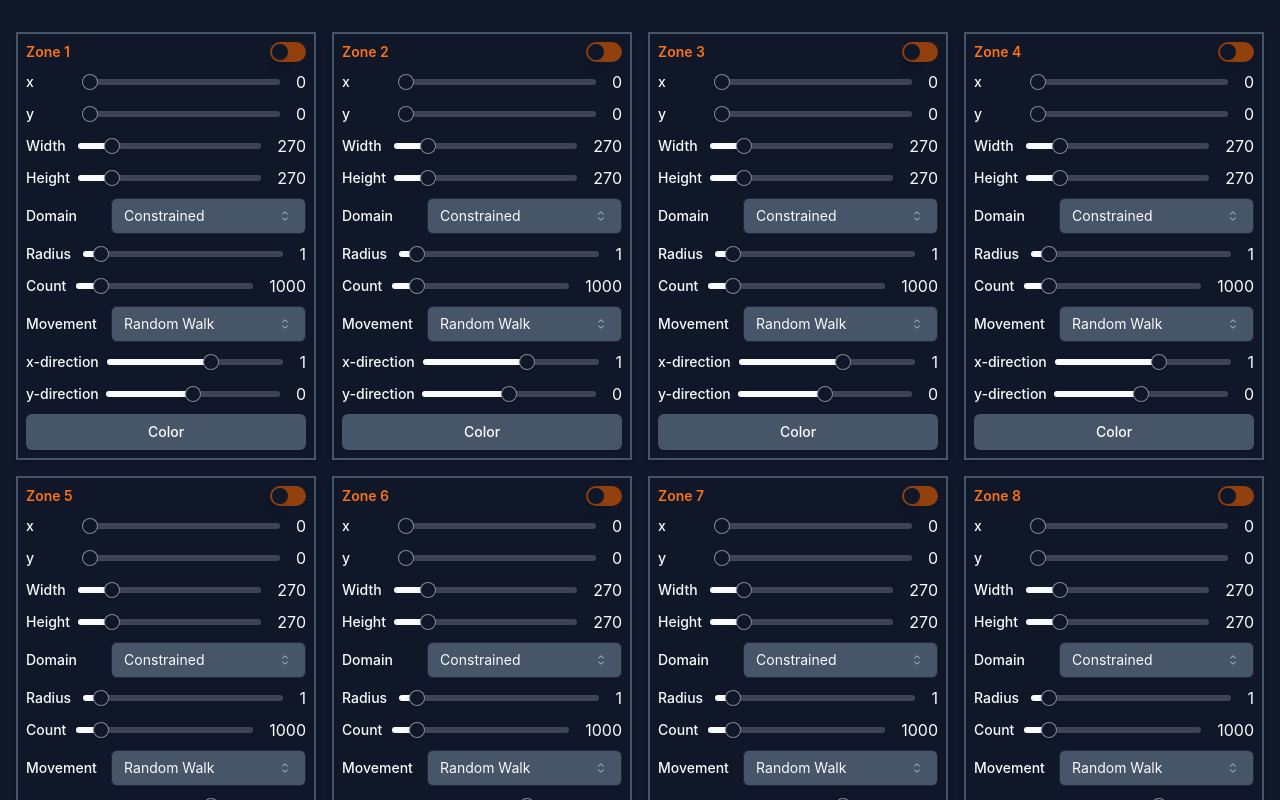
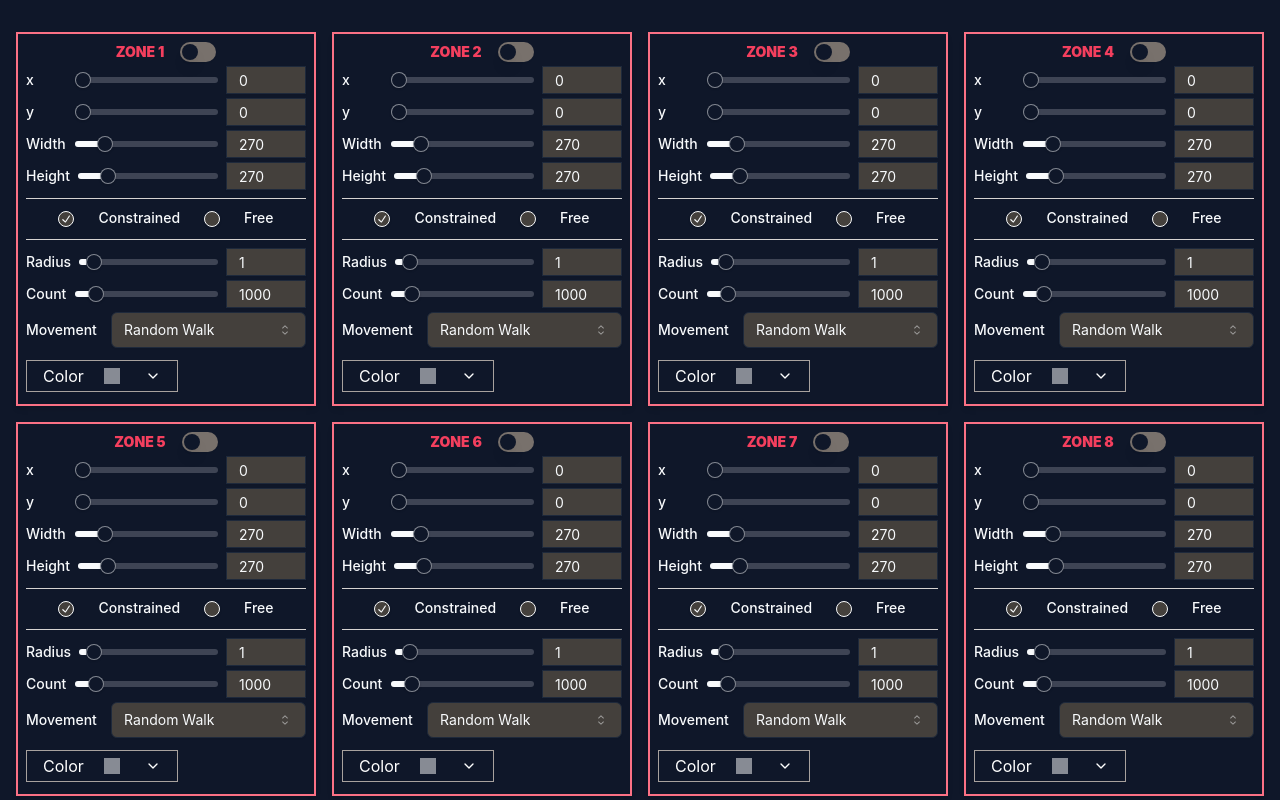
Before and after one commit to jeffreyrosenbluth/zones, a React (Vite) app: page / in a window 1280 px wide. Built offline with nearby package versions, Linux system fonts and the light colour scheme.

Commit message:
beta complete

```diff
--- a/package.json
+++ b/package.json
@@ -10,9 +10,12 @@
     "preview": "vite preview"
   },
   "dependencies": {
+    "@radix-ui/react-collapsible": "^1.1.1",
     "@radix-ui/react-icons": "^1.3.0",
     "@radix-ui/react-label": "^2.1.0",
+    "@radix-ui/react-radio-group": "^1.2.1",
     "@radix-ui/react-select": "^2.1.2",
+    "@radix-ui/react-separator": "^1.1.0",
     "@radix-ui/react-slider": "^1.2.1",
     "@radix-ui/react-slot": "^1.1.0",
     "@radix-ui/react-switch": "^1.1.1",
--- a/src/App.tsx
+++ b/src/App.tsx
@@ -1,7 +1,6 @@
 import { useEffect } from "react";
 import useCanvasWindow from "@/art";
 import { useState } from "react";
-import { Button } from "@/components/ui/button";
 import { Label } from "@/components/ui/label";
 import {
   Select,
@@ -14,6 +13,16 @@ import {
 import { Slider } from "@/components/ui/slider";
 import { ChromePicker, ColorResult } from "react-color";
 import { Switch } from "@/components/ui/switch";
+import { RadioGroup, RadioGroupItem } from "@/components/ui/radio-group";
+import { Separator } from "@/components/ui/separator";
+import { Input } from "@/components/ui/input";
+
+import {
+  Collapsible,
+  CollapsibleContent,
+  CollapsibleTrigger,
+} from "@/components/ui/collapsible";
+import { ChevronDown } from "lucide-react";
 import { RegionSettings } from "./core";
 
 const initialControls: RegionSettings[] = Array(16).fill({
@@ -33,9 +42,7 @@ const initialControls: RegionSettings[] = Array(16).fill({
 
 export default function App() {
   const [controls, setControls] = useState<RegionSettings[]>(initialControls);
-  const [colorPickerVisible, setColorPickerVisible] = useState<boolean[]>(
-    Array(16).fill(false)
-  );
+  const [colorPickerVisible] = useState<boolean[]>(Array(16).fill(false));
   const { openCanvasWindow, newWindowRef } = useCanvasWindow();
 
   const handleKeyPress = (event: KeyboardEvent) => {
@@ -85,12 +92,6 @@ export default function App() {
     handleControlChange(index, "color", rgbaColor);
   };
 
-  const toggleColorPicker = (index: number) => {
-    const updatedVisibility = [...colorPickerVisible];
-    updatedVisibility[index] = !updatedVisibility[index];
-    setColorPickerVisible(updatedVisibility);
-  };
-
   return (
     <div className="h-screen bg-background text-foreground p-8 overflow-auto">
       <div
@@ -100,18 +101,18 @@ export default function App() {
         {controls.map((control, index) => (
           <div
             key={index}
-            className="border-solid border-slate-600 border-2 rounded-none p-2 bg-background shadow-md dark:bg-background dark:text-card-foreground"
+            className="border-solid border-rose-400 border-2 rounded-none p-2 bg-background shadow-md dark:bg-background dark:text-card-foreground"
           >
             {/* Visibility Control using Shadcn Switch */}
-            <div className="flex items-center justify-between mb-2">
+            <div className="flex gap-4 items-center justify-center mb-1">
               <Label
-                className="font-semibold text-orange-500"
+                className="font-black text-rose-500"
                 htmlFor={`visible-switch-${index}`}
               >
-                Zone {index + 1}
+                ZONE {index + 1}
               </Label>
               <Switch
-                className="data-[state=checked]:bg-green-500 data-[state=unchecked]:bg-amber-800"
+                className="data-[state=checked]:bg-green-500 data-[state=unchecked]:bg-stone-500"
                 id={`visible-switch-${index}`}
                 checked={control.visible}
                 onCheckedChange={(checked) =>
@@ -121,90 +122,175 @@ export default function App() {
             </div>
 
             {/* x and y Sliders */}
-            <div className="mt-2 flex items-center justify-between">
+            <div className="mt-1 flex items-center justify-stretch gap-2">
               <Label className="w-20">x</Label>{" "}
               <Slider
                 className="w-full"
                 value={[control.tlx]}
                 min={0}
-                max={1200}
+                max={newWindowRef.current?.innerWidth || 1080}
                 step={10}
                 onValueChange={(value) =>
                   handleControlChange(index, "tlx", value[0])
                 }
               />
-              <span className="ml-4">{control.tlx}</span>
+              <Input
+                type="number"
+                className="w-20 h-7 bg-stone-700 rounded-none"
+                value={control.tlx}
+                onChange={(e) => {
+                  const value = parseFloat(e.target.value);
+                  if (!isNaN(value)) {
+                    handleControlChange(
+                      index,
+                      "tlx",
+                      Math.min(Math.max(value, 0), 10000)
+                    );
+                  }
+                }}
+                min={0}
+                max={newWindowRef.current?.innerWidth || 1080}
+                step={10}
+              />
             </div>
 
-            <div className="mt-2 flex items-center justify-between">
+            <div className="mt-1 flex items-center justify-stretch gap-2">
               <Label className="w-20">y</Label>{" "}
               <Slider
                 className="w-full"
                 value={[control.tly]}
                 min={0}
-                max={1200}
+                max={newWindowRef.current?.innerHeight || 1080}
                 step={10}
                 onValueChange={(value) =>
                   handleControlChange(index, "tly", value[0])
                 }
               />
-              <span className="ml-4">{control.tly}</span>
+              <Input
+                type="number"
+                className="w-20 h-7 bg-stone-700 rounded-none"
+                value={control.tly}
+                onChange={(e) => {
+                  const value = parseFloat(e.target.value);
+                  if (!isNaN(value)) {
+                    handleControlChange(
+                      index,
+                      "tly",
+                      Math.min(
+                        Math.max(value, 0),
+                        newWindowRef.current?.innerHeight || 1080
+                      )
+                    );
+                  }
+                }}
+                min={0}
+                max={newWindowRef.current?.innerWidth || 1080}
+                step={10}
+              />
             </div>
 
             {/* Size Width and Height Sliders */}
-            <div className="mt-2 flex items-center justify-between">
+            <div className="mt-1 flex items-center justify-stretch gap-2">
               <Label className="w-20">Width</Label>{" "}
               <Slider
                 className="w-full"
                 value={[control.sizew]}
                 min={100}
-                max={1200}
+                max={newWindowRef.current?.innerWidth || 1080}
                 step={10}
                 onValueChange={(value) =>
                   handleControlChange(index, "sizew", value[0])
                 }
               />
-              <span className="ml-4">{control.sizew}</span>
+              <Input
+                type="number"
+                className="w-20 h-7 bg-stone-700 rounded-none"
+                value={control.sizew}
+                onChange={(e) => {
+                  const value = parseFloat(e.target.value);
+                  if (!isNaN(value)) {
+                    handleControlChange(
+                      index,
+                      "sizew",
+                      Math.min(
+                        Math.max(value, 0),
+                        newWindowRef.current?.innerWidth || 1080
+                      )
+                    );
+                  }
+                }}
+                min={0}
+                max={newWindowRef.current?.innerWidth || 1080}
+                step={10}
+              />
             </div>
 
-            <div className="mt-2 flex items-center justify-between">
+            <div className="mt-1 flex items-center justify-stretch gap-2">
               <Label className="w-20">Height</Label>{" "}
               <Slider
                 className="w-full"
                 value={[control.sizeh]}
                 min={100}
-                max={1200}
+                max={newWindowRef.current?.innerHeight || 1080}
                 step={10}
                 onValueChange={(value) =>
                   handleControlChange(index, "sizeh", value[0])
                 }
               />
-              <span className="ml-4">{control.sizeh}</span>
+              <Input
+                type="number"
+                className="w-20 h-7 bg-stone-700 rounded-none"
+                value={control.sizeh}
+                onChange={(e) => {
+                  const value = parseFloat(e.target.value);
+                  if (!isNaN(value)) {
+                    handleControlChange(
+                      index,
+                      "sizeh",
+                      Math.min(
+                        Math.max(value, 0),
+                        newWindowRef.current?.innerHeight || 1080
+                      )
+                    );
+                  }
+                }}
+                min={0}
+                max={newWindowRef.current?.innerHeight || 1080}
+                step={10}
+              />
             </div>
-
-            {/* Domain Select */}
-            <div className="mt-2 flex items-center justify-between">
-              <Label className="w-32">Domain</Label>{" "}
-              <Select
+            <Separator className="bg-stone-300 my-2" />
+            {/* Domain Radio Group */}
+            <div className="mt-1 flex items-center justify-center p-1">
+              {/* <Label className="w-32">Domain</Label> */}
+              <RadioGroup
                 value={control.domain}
                 onValueChange={(value) =>
                   handleControlChange(index, "domain", value)
                 }
+                className="flex space-x-4" // This makes the radio buttons appear in one line
               >
-                <SelectTrigger className="w-full bg-slate-600">
-                  <SelectValue placeholder="Select a domain" />
-                </SelectTrigger>
-                <SelectContent className="bg-slate-600">
-                  <SelectGroup>
-                    <SelectItem value="constrained">Constrained</SelectItem>
-                    <SelectItem value="free">Free</SelectItem>
-                  </SelectGroup>
-                </SelectContent>
-              </Select>
+                <RadioGroupItem
+                  value="constrained"
+                  id={`constrained-${index}`}
+                  className="bg-stone-700"
+                />
+                <Label htmlFor={`constrained-${index}`} className="mr-4">
+                  Constrained
+                </Label>
+
+                <RadioGroupItem
+                  value="free"
+                  id={`free-${index}`}
+                  className="bg-stone-700"
+                />
+                <Label htmlFor={`free-${index}`}>Free</Label>
+              </RadioGroup>
             </div>
 
+            <Separator className="bg-stone-300 my-2" />
             {/* Radius Slider */}
-            <div className="mt-2 flex items-center justify-between">
+            <div className="mt-1 flex items-center justify-stretch gap-2">
               <Label className="w-20">Radius</Label>{" "}
               <Slider
                 className="w-full"
@@ -216,27 +302,61 @@ export default function App() {
                   handleControlChange(index, "radius", value[0])
                 }
               />
-              <span className="ml-4">{control.radius}</span>
+              <Input
+                type="number"
+                className="w-20 h-7 bg-stone-700 rounded-none"
+                value={control.radius}
+                onChange={(e) => {
+                  const value = parseFloat(e.target.value);
+                  if (!isNaN(value)) {
+                    handleControlChange(
+                      index,
+                      "radius",
+                      Math.min(Math.max(value, 0), 10)
+                    );
+                  }
+                }}
+                min={0.5}
+                max={10}
+                step={0.5}
+              />
             </div>
 
             {/* Count Slider */}
-            <div className="mt-2 flex items-center justify-between">
+            <div className="mt-1 flex items-center justify-stretch gap-2">
               <Label className="w-20">Count</Label>{" "}
               <Slider
                 className="w-full"
                 value={[control.count]}
                 min={0}
-                max={10000}
+                max={9999}
                 step={100}
                 onValueChange={(value) =>
                   handleControlChange(index, "count", value[0])
                 }
               />
-              <span className="ml-4">{control.count}</span>
+              <Input
+                type="number"
+                className="w-20 h-7 bg-stone-700 rounded-none"
+                value={control.count}
+                onChange={(e) => {
+                  const value = parseFloat(e.target.value);
+                  if (!isNaN(value)) {
+                    handleControlChange(
+                      index,
+                      "count",
+                      Math.min(Math.max(value, 0), 9999)
+                    );
+                  }
+                }}
+                min={0}
+                max={9999}
+                step={100}
+              />
             </div>
 
             {/* Movement Select */}
-            <div className="mt-2 flex items-center justify-between">
+            <div className="mt-1 flex items-center justify-between">
               <Label className="w-32">Movement</Label>{" "}
               {/* Adjusted label width */}
               <Select
@@ -245,10 +365,10 @@ export default function App() {
                   handleControlChange(index, "posFn", value)
                 }
               >
-                <SelectTrigger className="w-full bg-slate-600">
+                <SelectTrigger className="w-full bg-stone-700">
                   <SelectValue placeholder="Select a function" />
                 </SelectTrigger>
-                <SelectContent className="bg-slate-600">
+                <SelectContent className="bg-stone-700">
                   <SelectGroup>
                     <SelectItem value="simple">Random Walk</SelectItem>
                     <SelectItem value="studentt">
@@ -265,8 +385,10 @@ export default function App() {
             </div>
 
             {/* Direction X and Y Sliders */}
-            <div className="mt-2 flex items-center justify-between">
-              <Label className="w-32">x-direction</Label>{" "}
+            {control.posFn === "direction" && (
+              <>
+                <div className="mt-1 flex items-center justify-stretch gap-2">
+                  <Label className="w-48">x-direction</Label>{" "}
                   <Slider
                     className="w-full"
                     value={[control.dirx]}
@@ -277,11 +399,27 @@ export default function App() {
                       handleControlChange(index, "dirx", value[0])
                     }
                   />
-              <span className="ml-4">{control.dirx}</span>
+                  <Input
+                    type="number"
+                    className="w-20 h-7 bg-stone-700 rounded-none"
+                    value={control.dirx}
+                    onChange={(e) => {
+                      const value = parseFloat(e.target.value);
+                      if (!isNaN(value)) {
+                        handleControlChange(
+                          index,
+                          "dirx",
+                          Math.min(Math.max(value, -5), 5)
+                        );
+                      }
+                    }}
+                    min={-5}
+                    max={5}
+                    step={0.1}
+                  />
                 </div>
-
-            <div className="mt-2 flex items-center justify-between">
-              <Label className="w-32">y-direction</Label>{" "}
+                <div className="mt-1 flex items-center justify-stretch gap-2">
+                  <Label className="w-48">y-direction</Label>{" "}
                   <Slider
                     className="w-full"
                     value={[control.diry]}
@@ -292,24 +430,51 @@ export default function App() {
                       handleControlChange(index, "diry", value[0])
                     }
                   />
-              <span className="ml-4">{control.diry}</span>
+                  <Input
+                    type="number"
+                    className="w-20 h-7 bg-stone-700 rounded-none"
+                    value={control.diry}
+                    onChange={(e) => {
+                      const value = parseFloat(e.target.value);
+                      if (!isNaN(value)) {
+                        handleControlChange(
+                          index,
+                          "diry",
+                          Math.min(Math.max(value, -5), 5)
+                        );
+                      }
+                    }}
+                    min={-5}
+                    max={5}
+                    step={0.1}
+                  />
                 </div>
+              </>
+            )}
 
             {/* Color Picker Toggle */}
-            <div className="mt-2">
-              <Button
-                className="w-full  bg-slate-600 text-white hover:bg-slate-500"
-                onClick={() => toggleColorPicker(index)}
-              >
-                {colorPickerVisible[index] ? "Close" : "Color"}
-              </Button>
-              {colorPickerVisible[index] && (
+            <Collapsible className="mt-2 py-1 mr-32">
+              <CollapsibleTrigger className="flex w-full h-8 items-center justify-between border border-stone-400 border-solid px-4 py-2 text-white hover:bg-stone-600">
+                <div className="flex items-center gap-2">
+                  Color
+                  <div
+                    className="h-4 w-4 ml-3 "
+                    style={{ backgroundColor: control.color }}
+                  />
+                </div>
+                <ChevronDown
+                  className={`h-4 w-4 transition-transform ${
+                    colorPickerVisible[index] ? "rotate-180" : ""
+                  }`}
+                />
+              </CollapsibleTrigger>
+              <CollapsibleContent className="pt-2">
                 <ChromePicker
                   color={control.color}
                   onChange={(color) => handleColorChange(index, color)}
                 />
-              )}
-            </div>
+              </CollapsibleContent>
+            </Collapsible>
           </div>
         ))}
       </div>
--- /dev/null
+++ b/src/components/ui/collapsible.tsx
@@ -0,0 +1,9 @@
+import * as CollapsiblePrimitive from "@radix-ui/react-collapsible"
+
+const Collapsible = CollapsiblePrimitive.Root
+
+const CollapsibleTrigger = CollapsiblePrimitive.CollapsibleTrigger
+
+const CollapsibleContent = CollapsiblePrimitive.CollapsibleContent
+
+export { Collapsible, CollapsibleTrigger, CollapsibleContent }
--- /dev/null
+++ b/src/components/ui/radio-group.tsx
@@ -0,0 +1,42 @@
+import * as React from "react"
+import { CheckIcon } from "@radix-ui/react-icons"
+import * as RadioGroupPrimitive from "@radix-ui/react-radio-group"
+
+import { cn } from "@/lib/utils"
+
+const RadioGroup = React.forwardRef<
+  React.ElementRef<typeof RadioGroupPrimitive.Root>,
+  React.ComponentPropsWithoutRef<typeof RadioGroupPrimitive.Root>
+>(({ className, ...props }, ref) => {
+  return (
+    <RadioGroupPrimitive.Root
+      className={cn("grid gap-2", className)}
+      {...props}
+      ref={ref}
+    />
+  )
+})
+RadioGroup.displayName = RadioGroupPrimitive.Root.displayName
+
+const RadioGroupItem = React.forwardRef<
+  React.ElementRef<typeof RadioGroupPrimitive.Item>,
+  React.ComponentPropsWithoutRef<typeof RadioGroupPrimitive.Item>
+>(({ className, ...props }, ref) => {
+  return (
+    <RadioGroupPrimitive.Item
+      ref={ref}
+      className={cn(
+        "aspect-square h-4 w-4 rounded-full border border-primary text-primary shadow focus:outline-none focus-visible:ring-1 focus-visible:ring-ring disabled:cursor-not-allowed disabled:opacity-50",
+        className
+      )}
+      {...props}
+    >
+      <RadioGroupPrimitive.Indicator className="flex items-center justify-center">
+        <CheckIcon className="h-3.5 w-3.5 fill-primary" />
+      </RadioGroupPrimitive.Indicator>
+    </RadioGroupPrimitive.Item>
+  )
+})
+RadioGroupItem.displayName = RadioGroupPrimitive.Item.displayName
+
+export { RadioGroup, RadioGroupItem }
--- /dev/null
+++ b/src/components/ui/separator.tsx
@@ -0,0 +1,29 @@
+import * as React from "react"
+import * as SeparatorPrimitive from "@radix-ui/react-separator"
+
+import { cn } from "@/lib/utils"
+
+const Separator = React.forwardRef<
+  React.ElementRef<typeof SeparatorPrimitive.Root>,
+  React.ComponentPropsWithoutRef<typeof SeparatorPrimitive.Root>
+>(
+  (
+    { className, orientation = "horizontal", decorative = true, ...props },
+    ref
+  ) => (
+    <SeparatorPrimitive.Root
+      ref={ref}
+      decorative={decorative}
+      orientation={orientation}
+      className={cn(
+        "shrink-0 bg-border",
+        orientation === "horizontal" ? "h-[1px] w-full" : "h-full w-[1px]",
+        className
+      )}
+      {...props}
+    />
+  )
+)
+Separator.displayName = SeparatorPrimitive.Root.displayName
+
+export { Separator }
--- a/src/index.css
+++ b/src/index.css
@@ -18,7 +18,7 @@ html {
   align-items: center; /* Center content vertically */
   min-width: 320px;
   min-height: 100vh;
-  background-color: #0f172a; /* Always dark background */
+  background-color: #1c1917; /* Always dark background */
   color: white; /* White text to ensure readability */
 }
 
@@ -52,7 +52,7 @@ a:hover {
 /* Dark Mode */
 @media (prefers-color-scheme: dark) {
   :root {
-    --background: 222 47% 11%;
+    --background: 24 10% 10%;
     --foreground: 210 40% 98%;
   }
   a:hover {
```
Also changed, not shown: 1 other file (tests, documents, lock files or other folders). Lines whose indentation alone changed are shown as unchanged.
